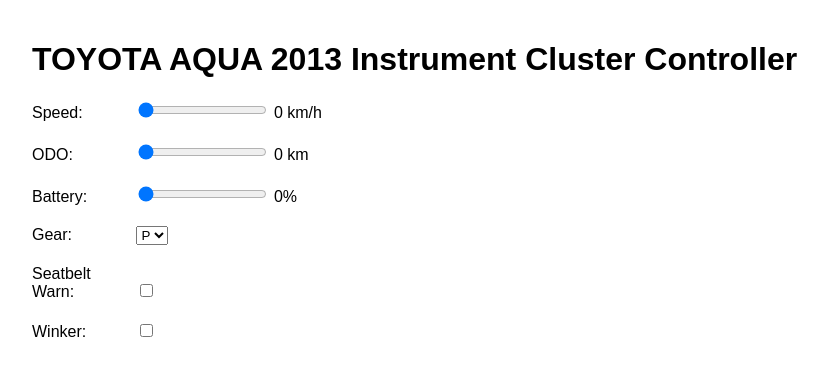
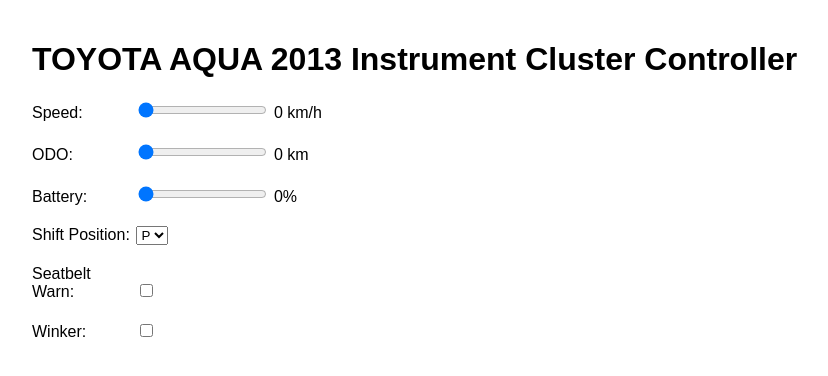
Before and after one commit to laysakura/NHP10-IC-Controller, a Flask app: page / in a window 1280 px wide. Shown: the top 376 px of the page, without its empty margins (208-1036 px from the left). Run offline with Flask 3, Linux system fonts and the light colour scheme; some libraries are stand-ins or nearby versions.

Commit message:
feat: shift position

```diff
--- a/nhp10/app.py
+++ b/nhp10/app.py
@@ -37,13 +37,11 @@
         can_bus.send(message)
         emit('battery_updated', {'battery': battery}, broadcast=True)
 
-    @socketio.on('update_gear')
-    def handle_gear(data):
-        gear = data['gear']
-        # Send gear update via CAN bus
-        message = can.Message(arbitration_id=0x126, data=[ord(gear)])
-        can_bus.send(message)
-        emit('gear_updated', {'gear': gear}, broadcast=True)
+    @socketio.on('update_shift')
+    def handle_shift(data):
+        shift = data['shift']
+        controller.update_shift(shift)
+        emit('shift_updated', {'shift': shift}, broadcast=True)
 
     @socketio.on('update_seatbelt')
     def handle_seatbelt(data):
--- a/nhp10/templates/index.html
+++ b/nhp10/templates/index.html
@@ -34,8 +34,8 @@
     </div>
 
     <div class="control">
-        <label for="gear">Gear:</label>
-        <select id="gear">
+        <label for="shift">Shift Position:</label>
+        <select id="shift">
             <option value="P">P</option>
             <option value="R">R</option>
             <option value="N">N</option>
@@ -79,9 +79,9 @@
             socket.emit('update_battery', {battery: parseInt(battery)});
         });
 
-        $('#gear').on('change', function() {
-            const gear = $(this).val();
-            socket.emit('update_gear', {gear: gear});
+        $('#shift').on('change', function() {
+            const shift = $(this).val();
+            socket.emit('update_shift', {shift: shift});
         });
 
         $('#seatbelt').on('change', function() {
@@ -110,8 +110,8 @@
             updateValue('battery', `${data.battery}%`);
         });
 
-        socket.on('gear_updated', function(data) {
-            $('#gear').val(data.gear);
+        socket.on('shift_updated', function(data) {
+            $('#shift').val(data.shift);
         });
 
         socket.on('seatbelt_updated', function(data) {
```
Also changed, not shown: nhp10/ic_controller.py (+42 -4 lines).
